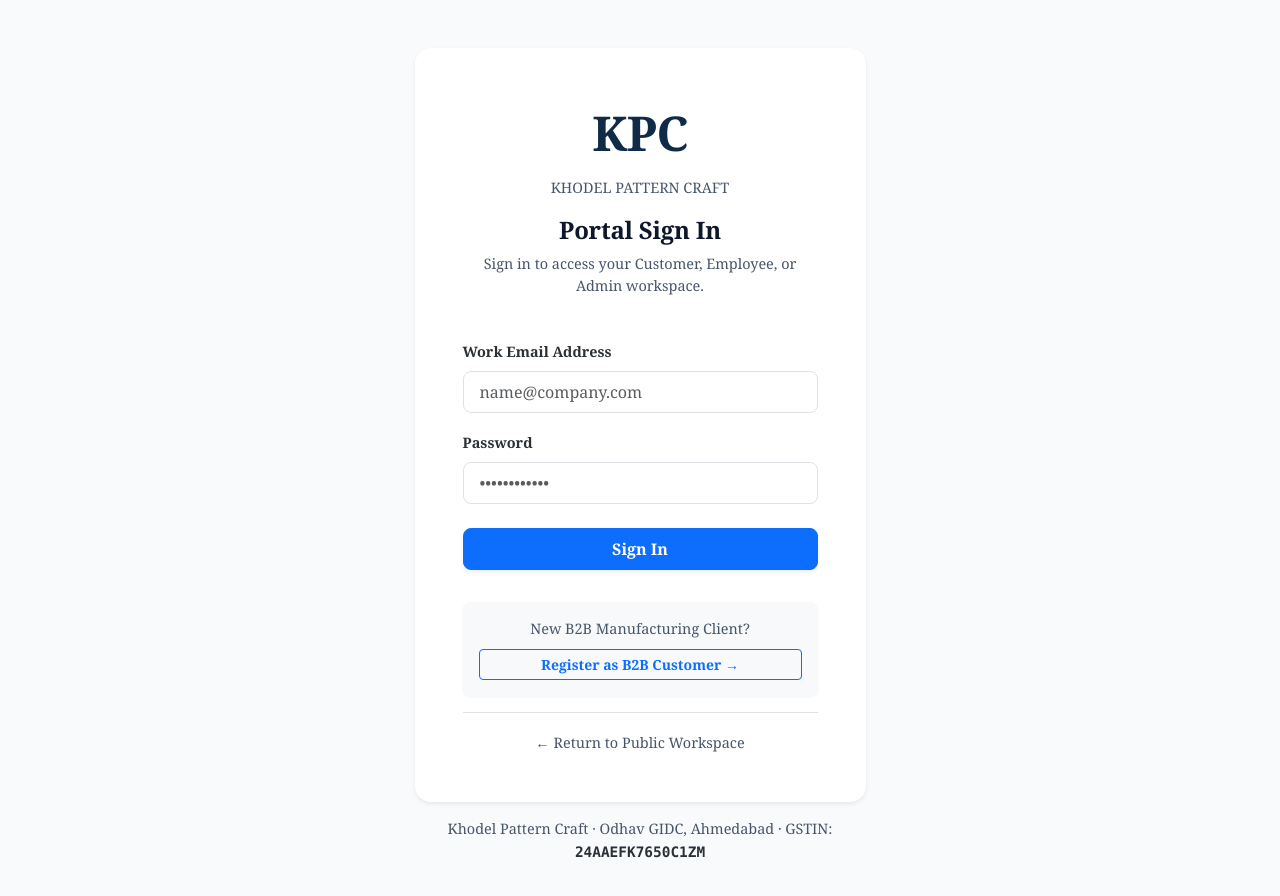
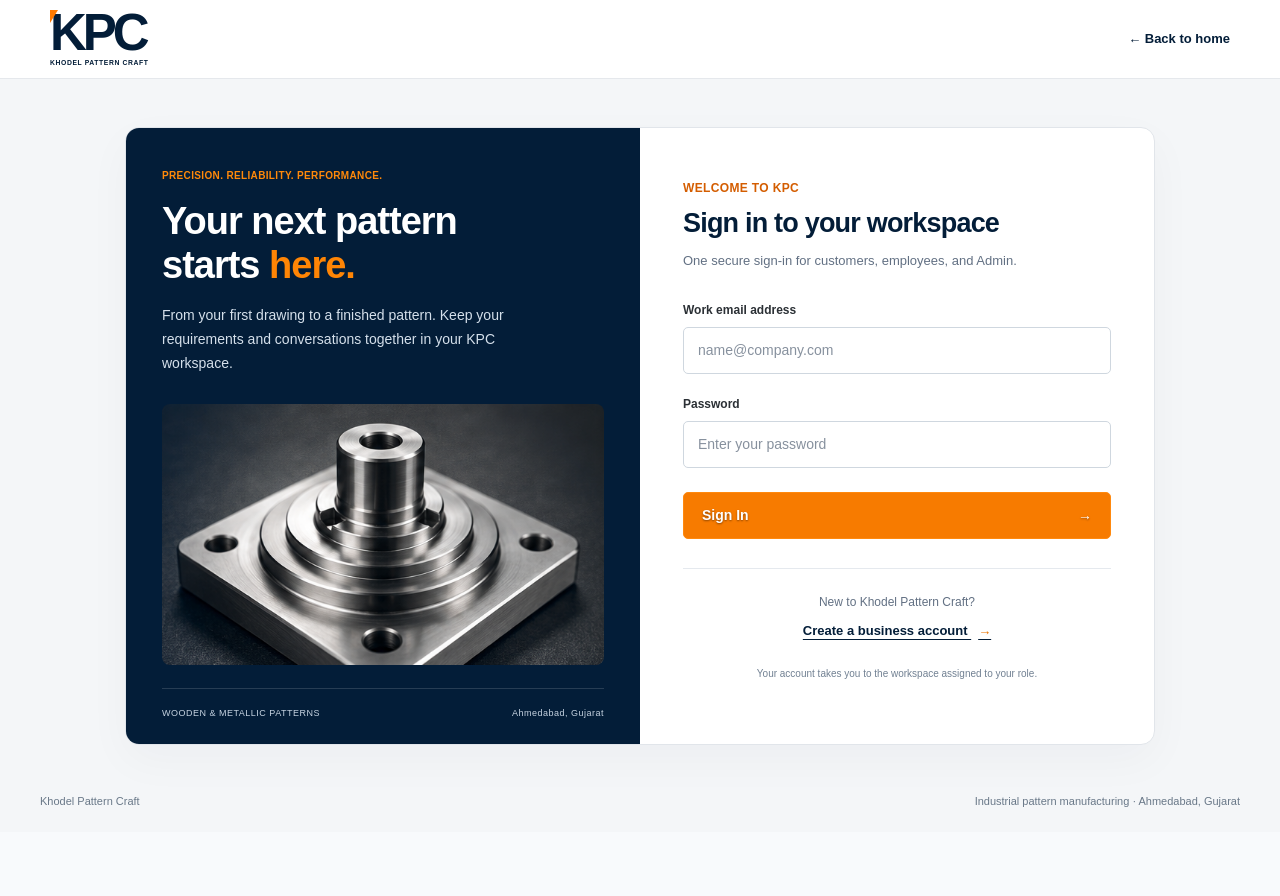
Before and after one commit to KaranDev316/AI-Enabled-B2B-E-Commerce-Platform-for-Industrial-Pattern-Manufacturing, a React (Vite) app in the folder frontend/: page /login in a window 1280 px wide. Shown: the top 896 px of the page. After the commit the page ends 832 px from the top, so only its background shows below. Built offline with nearby package versions, Linux system fonts and the light colour scheme; no server answers.

Commit message:
feat: align login page with KPC UI design

```diff
--- /dev/null
+++ b/frontend/src/pages/LoginPage.css
@@ -0,0 +1,30 @@
+.login-page { min-height: 100vh; background: #f4f6f8; display: flex; flex-direction: column; }
+.login-page .public-header-inner { justify-content: space-between; }
+.login-back { font-size: 13px; font-weight: 600; }
+.login-main { flex: 1; display: grid; place-items: center; padding: 48px 40px; }
+.login-shell { display: grid; grid-template-columns: 1fr 1fr; width: min(1030px,100%); background: white; border: 1px solid #e1e5ea; border-radius: 14px; overflow: hidden; box-shadow: 0 15px 45px #05213c09; }
+.login-story { position: relative; background: #031d38; color: white; padding: 40px 36px 24px; overflow: hidden; }
+.kpc-public .login-story .public-eyebrow { color: #ff890a; font-size: 10px; }
+.kpc-public .login-story h2 { color: white !important; font-size: 38px; line-height: 1.15; letter-spacing: -1px; margin: 17px 0; }
+.login-story h2 em { color: #ff8505; font-style: normal; }
+.login-story > p:not(.public-eyebrow) { font-size: 14px; line-height: 1.7; color: #d5e0eb; max-width: 370px; }
+.login-pattern { aspect-ratio: 593 / 350; position: relative; overflow: hidden; border-radius: 8px; margin: 28px 0 23px; }
+.login-pattern img { position: absolute; width: 259.02%; max-width: none; left: -102.02%; top: 0; transform: translateY(-7.42%); }
+.login-story-footer { display: flex; justify-content: space-between; gap: 15px; font-size: 9px; letter-spacing: .5px; color: #c6d3e1; border-top: 1px solid #ffffff24; padding-top: 18px; }
+.login-form-panel { padding: 51px 43px 30px; }
+.kpc-public .login-form-panel h1 { font-size: 27px; line-height: 1.2; font-weight: 750; letter-spacing: -.8px; color: #031d38 !important; margin: 10px 0 12px; }
+.login-intro { font-size: 13px; color: #627083 !important; margin-bottom: 29px; line-height: 1.6; }
+.login-field { margin-bottom: 21px; }
+.login-field label { display: block; font-size: 12px; font-weight: 700; margin-bottom: 8px; }
+.login-field input { width: 100%; min-height: 47px; border-radius: 5px; border: 1px solid #cfd7df; padding: 12px 14px; font-size: 14px; background: white; color: #031d38; }
+.login-field input::placeholder { color: #87919e; }
+.login-field input:focus { border-color: #e7740c; outline: 3px solid #ff7a0018; }
+.login-submit { width: 100%; margin-top: 3px; min-height: 47px; justify-content: space-between; padding-inline: 18px; }
+.login-submit:disabled { opacity: .65; cursor: wait; transform: none; }
+.login-register { text-align: center; border-top: 1px solid #e5e9ee; padding-top: 24px; margin-top: 29px; }
+.login-register p { margin: 0 0 8px; font-size: 12px; color: #627083; }
+.login-register a { font-size: 13px; font-weight: 700; text-decoration: underline; text-underline-offset: 4px; }
+.login-register a span { color: #e97400; margin-left: 7px; }
+.login-access-note { color: #718092 !important; font-size: 10px; text-align: center; line-height: 1.6; margin: 24px 0 0; }
+.login-error { background: #fff0ed; color: #a32d20; border: 1px solid #f5c8c0; border-radius: 5px; font-size: 13px; padding: 11px 13px; margin-bottom: 20px; }
+.login-footer { display: flex; justify-content: space-between; padding: 0 40px 22px; color: #697888; font-size: 11px; }
--- a/frontend/src/pages/LoginPage.jsx
+++ b/frontend/src/pages/LoginPage.jsx
@@ -1,6 +1,9 @@
 import React, { useEffect, useState } from 'react';
 import { Link, useLocation, useNavigate } from 'react-router-dom';
 import { useAuth } from '../context/AuthContext';
+import './LandingPage.css';
+import './LoginPage.css';
+import referenceImage from '../assets/landing-reference.webp';
 
 export function LoginPage() {
   const location = useLocation();
@@ -63,103 +66,46 @@ export function LoginPage() {
   }
 
   return (
-    <div className="container py-5">
-      <div className="row justify-content-center">
-        <div className="col-12 col-md-8 col-lg-5">
-          <div className="card shadow-sm border-0 rounded-4 p-4 p-md-5">
-            <div className="text-center mb-4">
-              <span className="brand d-block mb-1">KPC</span>
-              <span className="text-uppercase small text-muted">
-                Khodel Pattern Craft
-              </span>
-              <h2 className="h4 fw-bold mt-3">Portal Sign In</h2>
-              <p className="text-secondary small">
-                Sign in to access your Customer, Employee, or Admin workspace.
-              </p>
-            </div>
-
-            {localError && (
-              <div
-                className="alert alert-danger d-flex align-items-center small py-2 px-3 mb-4"
-                role="alert"
-              >
-                <div>{localError}</div>
+    <div className="kpc-public login-page">
+      <header className="public-header">
+        <div className="public-container public-header-inner">
+          <Link className="public-logo" to="/" aria-label="Khodel Pattern Craft home"><strong><i>K</i>PC</strong><small>KHODEL PATTERN CRAFT</small></Link>
+          <Link className="login-back" to="/">← Back to home</Link>
+        </div>
+      </header>
+      <main className="login-main">
+        <div className="login-shell">
+          <aside className="login-story" aria-labelledby="login-story-title">
+            <p className="public-eyebrow">Precision. Reliability. Performance.</p>
+            <h2 id="login-story-title">Your next pattern<br />starts <em>here.</em></h2>
+            <p>From your first drawing to a finished pattern. Keep your requirements and conversations together in your KPC workspace.</p>
+            <div className="login-pattern" role="img" aria-label="Precision machined metallic pattern"><img src={referenceImage} alt="" /></div>
+            <div className="login-story-footer"><span>WOODEN & METALLIC PATTERNS</span><span>Ahmedabad, Gujarat</span></div>
+          </aside>
+          <section className="login-form-panel" aria-labelledby="login-title">
+            <p className="public-eyebrow">Welcome to KPC</p>
+            <h1 id="login-title">Sign in to your workspace</h1>
+            <p className="login-intro">One secure sign-in for customers, employees, and Admin.</p>
+            {localError && <div className="login-error" id="login-error" role="alert">{localError}</div>}
+            <form onSubmit={handleSubmit} noValidate aria-busy={isSubmitting}>
+              <div className="login-field">
+                <label htmlFor="email">Work email address</label>
+                <input id="email" type="email" placeholder="name@company.com" value={email} onChange={e => setEmail(e.target.value)} autoComplete="username" required disabled={isSubmitting} aria-describedby={localError ? 'login-error' : undefined} />
               </div>
-            )}
-
-            <form onSubmit={handleSubmit} noValidate>
-              <div className="mb-3">
-                <label className="form-label small fw-bold" htmlFor="email">
-                  Work Email Address
-                </label>
-                <input
-                  id="email"
-                  type="email"
-                  className="form-control form-control-lg fs-6"
-                  placeholder="name@company.com"
-                  value={email}
-                  onChange={(e) => setEmail(e.target.value)}
-                  autoComplete="username"
-                  required
-                  disabled={isSubmitting}
-                />
+              <div className="login-field">
+                <label htmlFor="password">Password</label>
+                <input id="password" type="password" placeholder="Enter your password" value={password} onChange={e => setPassword(e.target.value)} autoComplete="current-password" required disabled={isSubmitting} aria-describedby={localError ? 'login-error' : undefined} />
               </div>
-
-              <div className="mb-4">
-                <label className="form-label small fw-bold" htmlFor="password">
-                  Password
-                </label>
-                <input
-                  id="password"
-                  type="password"
-                  className="form-control form-control-lg fs-6"
-                  placeholder="••••••••••••"
-                  value={password}
-                  onChange={(e) => setPassword(e.target.value)}
-                  autoComplete="current-password"
-                  required
-                  disabled={isSubmitting}
-                />
-              </div>
-
-              <button
-                type="submit"
-                className="btn btn-primary btn-lg w-100 fw-bold fs-6 shadow-sm mb-3"
-                disabled={isSubmitting}
-              >
-                {isSubmitting ? (
-                  <>
-                    <span
-                      className="spinner-border spinner-border-sm me-2"
-                      role="status"
-                      aria-hidden="true"
-                    ></span>
-                    Authenticating…
-                  </>
-                ) : (
-                  'Sign In'
-                )}
+              <button type="submit" className="public-button public-button-orange login-submit" disabled={isSubmitting}>
+                {isSubmitting ? 'Signing in…' : <>Sign In <span aria-hidden="true">→</span></>}
               </button>
             </form>
-
-            <div className="card bg-light border-0 p-3 mt-3 text-center rounded-3">
-              <p className="small text-secondary mb-2">New B2B Manufacturing Client?</p>
-              <Link to="/register" className="btn btn-outline-primary btn-sm fw-bold">
-                Register as B2B Customer →
-              </Link>
-            </div>
-
-            <div className="text-center mt-3 pt-3 border-top">
-              <Link to="/" className="text-decoration-none small text-secondary">
-                ← Return to Public Workspace
-              </Link>
-            </div>
-          </div>
-          <div className="text-center text-muted small mt-3">
-            Khodel Pattern Craft · Odhav GIDC, Ahmedabad · GSTIN: <span className="font-monospace fw-bold">24AAEFK7650C1ZM</span>
-          </div>
+            <div className="login-register"><p>New to Khodel Pattern Craft?</p><Link to="/register">Create a business account <span aria-hidden="true">→</span></Link></div>
+            <p className="login-access-note">Your account takes you to the workspace assigned to your role.</p>
+          </section>
         </div>
-      </div>
+      </main>
+      <footer className="login-footer"><span>Khodel Pattern Craft</span><span>Industrial pattern manufacturing · Ahmedabad, Gujarat</span></footer>
     </div>
   );
 }
```
